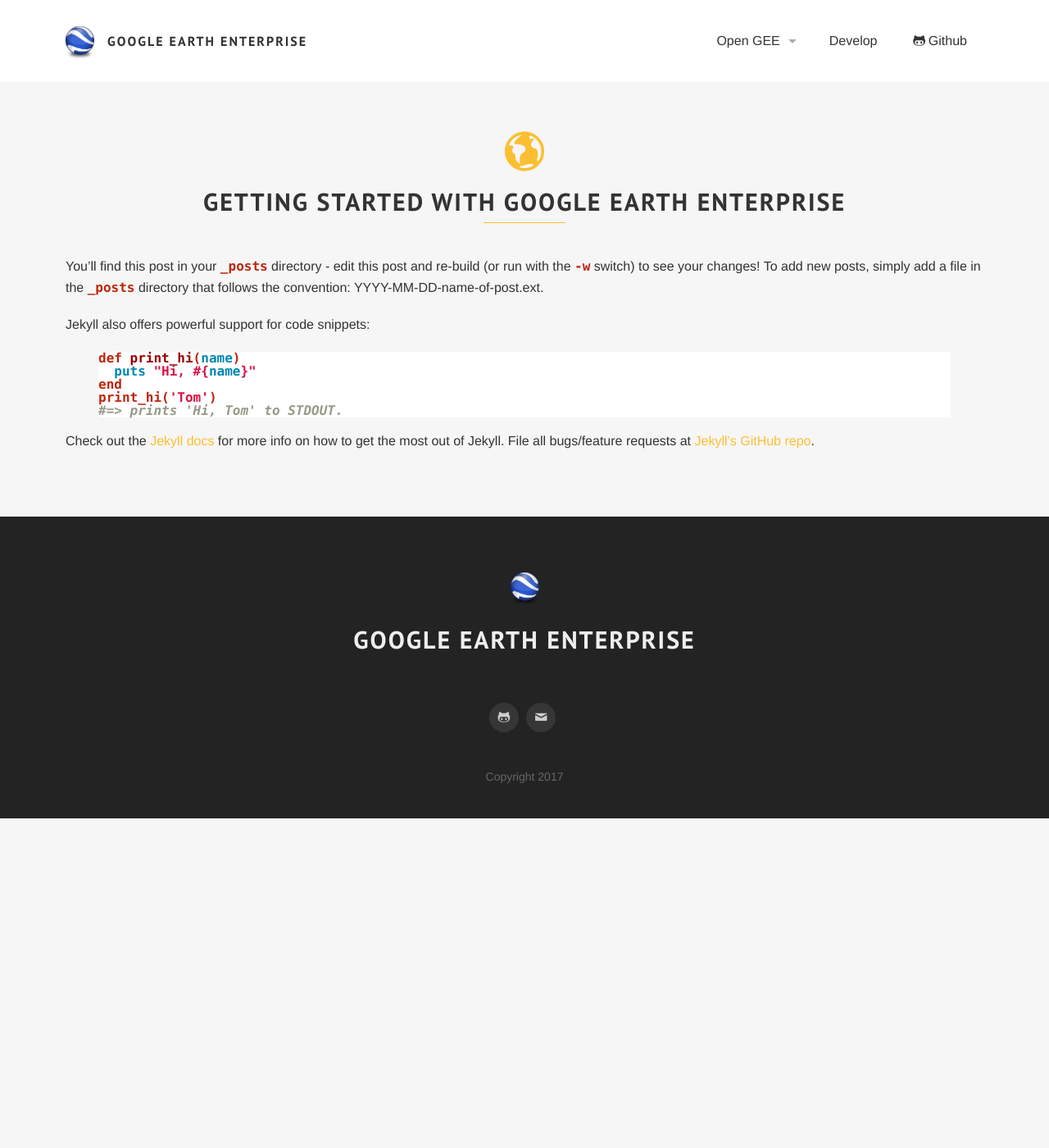
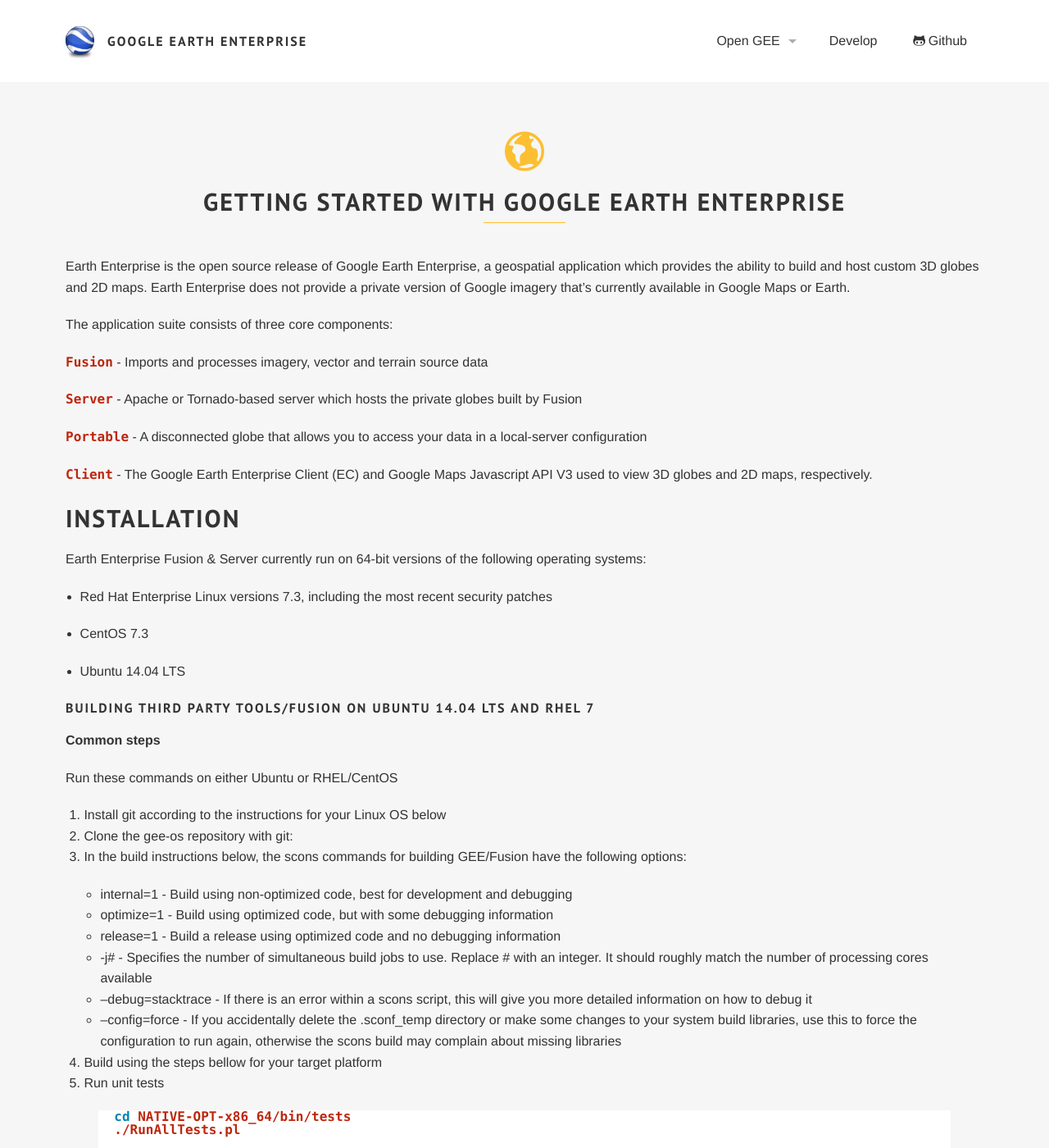
Before and after one commit to tst-ccamp/atgeeoss, a Jekyll site: the page built from docs/development/getting-started.md, in a window 1280 px wide and 1400 px high. Shown: the whole window at 82% size. Built offline with Jekyll 4.4.1, drawn with Linux system fonts in a browser that asks for light colours; some web fonts are replaced; some of the changed text lies outside the part shown.

Commit message:
Updated the getting started page.

```diff
--- a/docs/development/getting-started.md
+++ b/docs/development/getting-started.md
@@ -4,22 +4,159 @@
 icon: globe
 ---
 
-You'll find this post in your `_posts` directory - edit this post and re-build (or run with the `-w` switch) to see your changes!
-To add new posts, simply add a file in the `_posts` directory that follows the convention: YYYY-MM-DD-name-of-post.ext.
+Earth Enterprise is the open source release of Google Earth Enterprise, a geospatial application which provides the ability to build and host custom 3D globes and 2D maps. Earth Enterprise does not provide a private version of Google imagery that's currently available in Google Maps or Earth.
 
-Jekyll also offers powerful support for code snippets:
+The application suite consists of three core components:
 
-{% highlight ruby %}
-def print_hi(name)
-  puts "Hi, #{name}"
-end
-print_hi('Tom')
-#=> prints 'Hi, Tom' to STDOUT.
+`Fusion` - Imports and processes imagery, vector and terrain source data
+
+`Server` - Apache or Tornado-based server which hosts the private globes built by Fusion
+
+`Portable` - A disconnected globe that allows you to access your data in a local-server configuration
+
+`Client` - The Google Earth Enterprise Client (EC) and Google Maps Javascript API V3 used to view 3D globes and 2D maps, respectively.
+
+## Installation
+
+Earth Enterprise Fusion & Server currently run on 64-bit versions of the following operating systems:
+
+* Red Hat Enterprise Linux versions 7.3, including the most recent security patches
+
+* CentOS 7.3
+
+* Ubuntu 14.04 LTS
+
+
+#### Building Third Party Tools/Fusion on Ubuntu 14.04 LTS and RHEL 7
+
+**Common steps**
+
+Run these commands on either Ubuntu or RHEL/CentOS
+
+1. Install git according to the instructions for your Linux OS below
+2. Clone the gee-os repository with git:
+3. In the build instructions below, the scons commands for building GEE/Fusion have the following options:
+
+	* internal=1 - Build using non-optimized code, best for development and debugging
+	* optimize=1 - Build using optimized code, but with some debugging information
+	* release=1 - Build a release using optimized code and no debugging information
+	* -j# - Specifies the number of simultaneous build jobs to use. Replace # with an integer. It should roughly match the number of processing cores available
+	* --debug=stacktrace - If there is an error within a scons script, this will give you more detailed information on how to debug it
+	* --config=force - If you accidentally delete the .sconf_temp directory or make some changes to your system build libraries, use this to force the configuration to run again, otherwise the scons build may complain about missing libraries
+
+4. Build using the steps bellow for your target platform
+5. Run unit tests
+
+  {% highlight shell %}
+  cd NATIVE-OPT-x86_64/bin/tests
+  ./RunAllTests.pl
+  {% endhighlight %}
+
+Or run an individual test
+
+#### Steps for Building Third Party Libraries on Ubuntu 14.04.5 LTS:
+
+1.Install git:
+(installs version 1.9.1)
+
+  {% highlight shell %}
+  sudo apt-get install git
+  {% endhighlight %}
+
+To get the most recent version of git, do the following (version 1.9.1 works for purposes of interacting with the
+repository, but if you want to download the latest version of git, the steps to do this have been outlined below):
+
+  {% highlight shell %}
+  sudo -i add-apt-repository ppa:git-core/ppa apt-get update apt-get install git
+  {% endhighlight %}
+
+
+This will install version 2.11 Note: Be sure to exit "sudo" before proceeding
+
+2.Install the following packages (if they’re not installed already):
+
+  {% highlight shell %}
+  sudo apt-get install gcc g++ scons automake autoconf libperl4-corelibs-perl libtool xorg-dev doxygen python-dev
+  alien swig libgtest-dev libstdc++6 libxml2-dev libgtest-dev gettext libxinerama-
+  dev libxft-dev libxrandr-dev libxcursor-dev libgdbm-dev libc6 libc6-dev libmng-dev zlib1g-dev
+  libcap-dev libpng12-0 libpng12-dev freeglut3-dev flex libx11-dev python-dev bison++ bisonc++ libjpeg-dev
+  libjpeg8-dev python2.7 python2.7-dev libgtest-dev libogdi3.2-dev libgif-dev libxerces-c-dev libgeos-dev
+  libgeos++-dev libfreetype6 libfreetype6-dev python-imaging libproj-dev python-setuptools libgif-dev
+  libxerces-c-dev libcap-dev libpq-dev
+  {% endhighlight %}
+
+3.Build the third party library by running:
+
+For reference: GEEDIR=/googleclient/geo/earth_enterprise
+
+  {% highlight shell %}
+  cd $GEEDIR/src scons -j4 optimize=1 third_party
+  {% endhighlight %}
+
+4. Build fusion/earth server
+
+  {% highlight shell %}
+  scons -j4 optimize=1
+  {% endhighlight %}
+
+#### Steps for building 3rd party tools and for RHEL 7
+
+1. Install git
+
+  {% highlight shell %}
+  sudo yum install git
+  {% endhighlight %}
+
+2.Install Development Tools
+
+  {% highlight shell %}
+  sudo yum --setopt=group_package_types=mandatory,default,optional groupinstall "Development Tools"
+  {% endhighlight %}
+
+3.Install additional packages
+
+  {% highlight shell %}
+  sudo yum install scons perl-Perl4-CoreLibs xorg-x11-server-devel python27-python-devel perl-Alien-Packages gtest-devel
+  openssl-devel libxml2-devel libXinerama-devel libXft-devel libXrandr-devel libXcursor-devel gdbm-devel libmng-devel
+  libcap-devel libpng12-devel libXmu-devel freeglut-devel zlib-devel libX11-devel bison-devel
+  openjpeg-devel openjpeg2-devel geos-devel proj-devel ogdi-devel giflib-devel xerces-c-devel
+  {% endhighlight %}
+
+4.Build third-party tools
+
+{% highlight shell %}
+  GEEDIR=/googleclient/geo/earth_enterprise
+  cd $GEEDIR/src scons -j6 optimize=1 third_party
 {% endhighlight %}
 
-<!--more-->
+5.Build Fusion/Earth Server
 
-Check out the [Jekyll docs][jekyll] for more info on how to get the most out of Jekyll. File all bugs/feature requests at [Jekyll's GitHub repo][jekyll-gh].
+{% highlight shell %}
+scons -j6 optimize=1 third_party
+{% endhighlight %}
 
-[jekyll-gh]: https://github.com/mojombo/jekyll
-[jekyll]:    http://jekyllrb.com
+#### Build and deploy if you have access to the 5.1.3 installer
+
+A build and deploy script is provided that can simplify the build and installation process if you have the GEE and
+Fusion 5.1.3 installers. In the future this script will be updated to work without the previous installers.
+
+Install GEE and Fusion 5.1.3
+
+  {% highlight shell %}
+  cd $GEEDIR/src
+  ./tmp/build_and_deploy_gee.sh --build
+{% endhighlight %}
+
+## How to contribute
+
+We'd love to accept your patches and contributions to this project. There are just a few small guidelines you need to follow.
+
+#### Contributor License Agreement
+
+Contributions to this project must be accompanied by a Contributor License Agreement. You (or your employer) retain the copyright to your contribution, this simply gives us permission to use and redistribute your contributions as part of the project. Head over to [https://cla.developers.google.com/](https://cla.developers.google.com/) to see your current agreements on file or to sign a new one.
+
+You generally only need to submit a CLA once, so if you've already submitted one (even if it was for a different project), you probably don't need to do it again.
+
+#### Code reviews
+
+All submissions, including submissions by project members, require review. We use GitHub pull requests for this purpose. Consult GitHub Help for more information on using pull requests.
```
Also changed, not shown: docs/development/example.md (added, +25 -0 lines).
